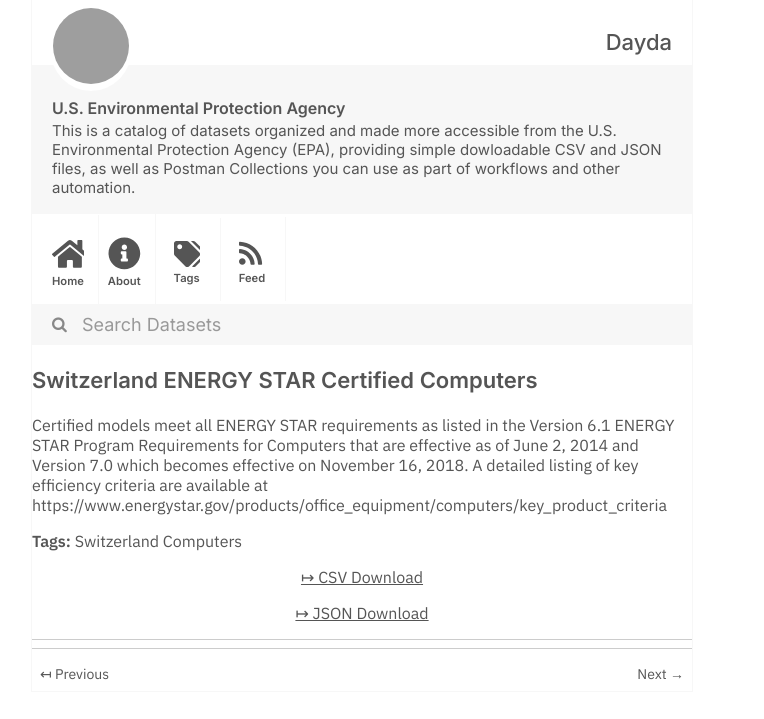
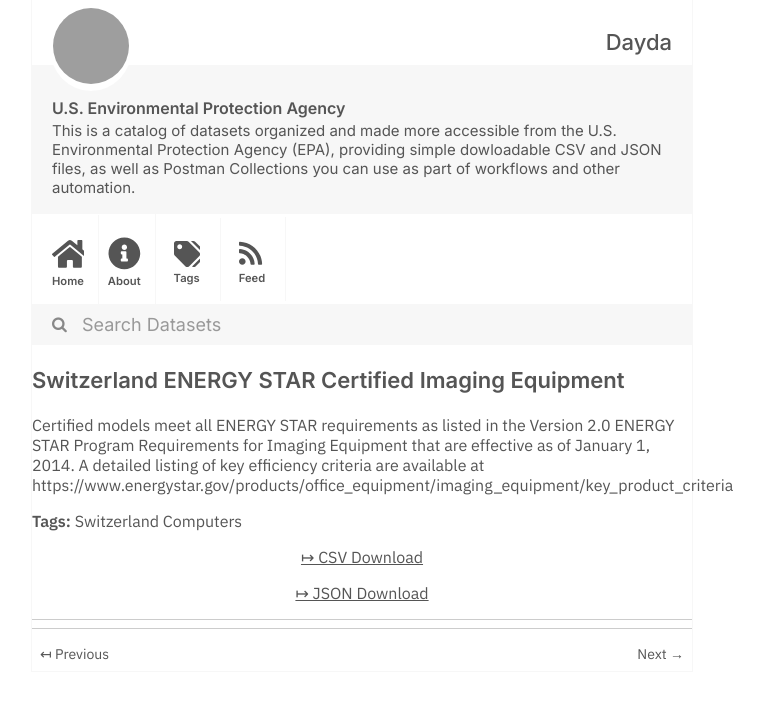
Before and after one commit to dayda-entities/us-environmental-protection-agency, a Jekyll site: the page built from _posts/2020-11-12-switzerland-energy-star-certif.md, in a window 1280 px wide, cut to the strip 0-719 px from the top of the page. Shown: the whole strip, without its empty margins (278-1042 px from the left). Built offline with Jekyll 4.4.1, drawn with Linux system fonts in a browser that asks for light colours; grey boxes are pictures that could not be loaded.

```diff
--- a/_posts/2020-11-12-switzerland-energy-star-certif.md
+++ b/_posts/2020-11-12-switzerland-energy-star-certif.md
@@ -1,15 +1,15 @@
 ---
-title: Switzerland ENERGY STAR Certified Computers
-created: '2020-11-12T14:52:37.216670'
-modified: '2020-11-12T14:52:37.216680'
+title: Switzerland ENERGY STAR Certified Imaging Equipment
+created: '2020-11-12T14:52:17.410336'
+modified: '2020-11-12T14:52:17.410346'
 state: active
 type: dataset
 tags:
   - Switzerland Computers
 groups: []
-csv_url: 'https://data.energystar.gov/api/views/vyb3-tb5w/rows.csv?accessType=DOWNLOAD'
-json_url: 'https://data.energystar.gov/api/views/vyb3-tb5w/rows.json?accessType=DOWNLOAD'
+csv_url: 'https://data.energystar.gov/api/views/bwzz-zvpj/rows.csv?accessType=DOWNLOAD'
+json_url: 'https://data.energystar.gov/api/views/bwzz-zvpj/rows.json?accessType=DOWNLOAD'
 layout: post
 
 ---
-Certified models meet all ENERGY STAR requirements as listed in the Version 6.1 ENERGY STAR Program Requirements for Computers that are effective as of June 2, 2014 and Version 7.0 which becomes effective on November 16, 2018. A detailed listing of key efficiency criteria are available at https://www.energystar.gov/products/office_equipment/computers/key_product_criteria
+Certified models meet all ENERGY STAR requirements as listed in the Version 2.0 ENERGY STAR Program Requirements for Imaging Equipment that are effective as of January 1, 2014. A detailed listing of key efficiency criteria are available at https://www.energystar.gov/products/office_equipment/imaging_equipment/key_product_criteria
```
